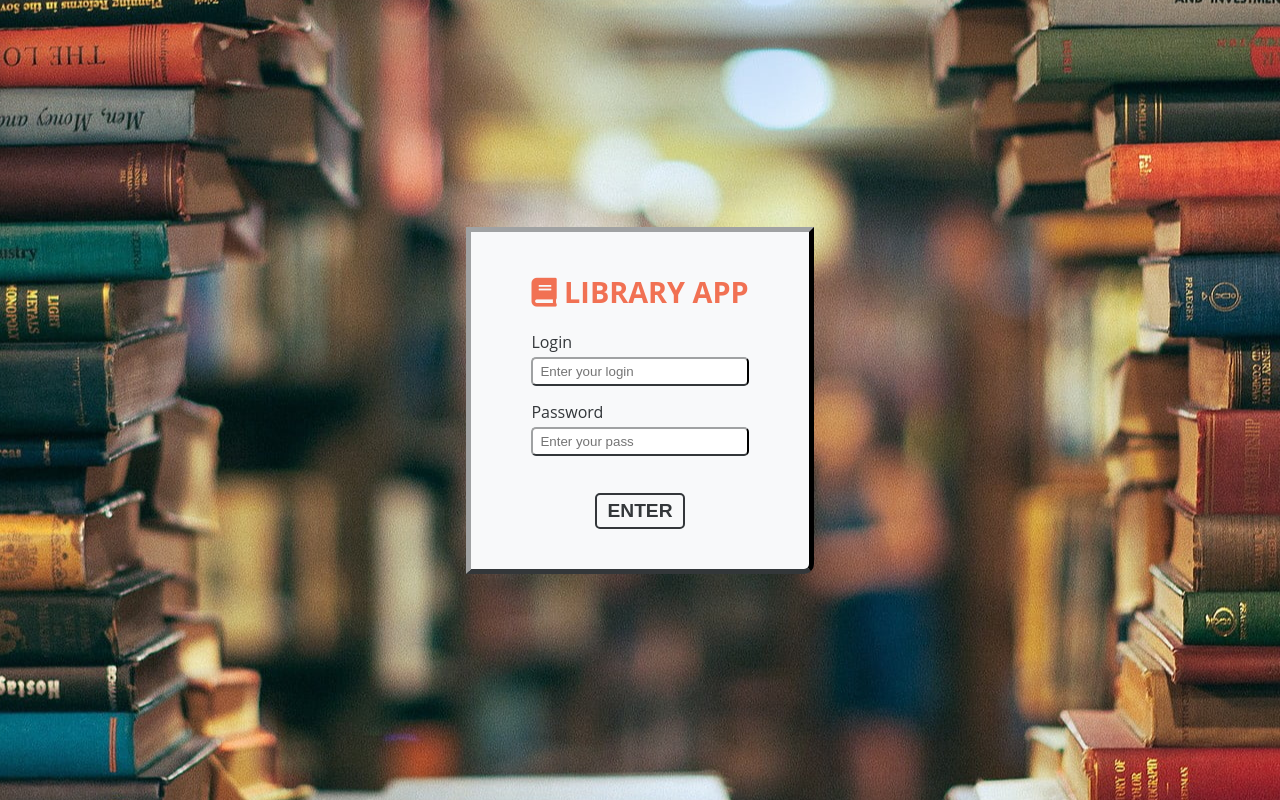
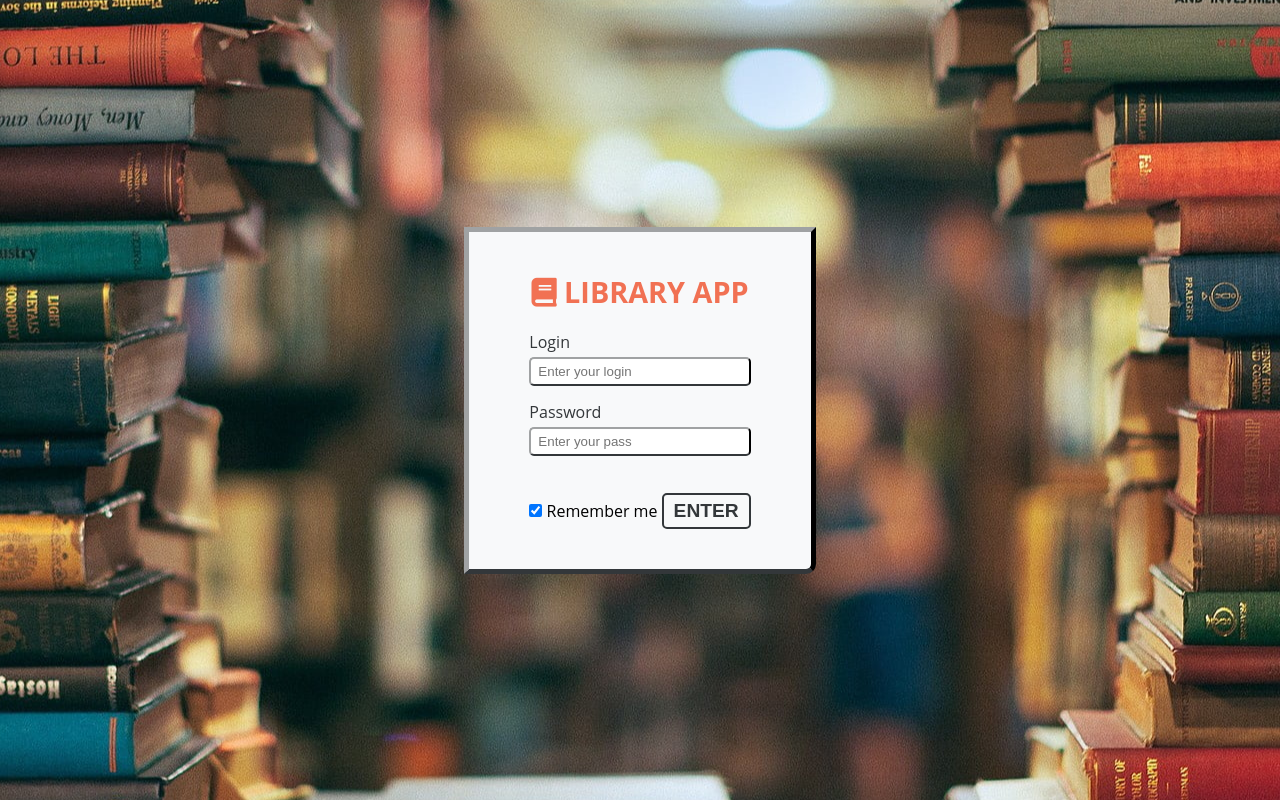
Before and after one commit to VladChaka/angular6.1.2, an Angular app in the folder public/: page /login in a window 1280 px wide. Built offline with nearby package versions, Linux system fonts and the light colour scheme.

Commit message:
remember input

```diff
--- a/public/src/app/component/authentication-form/authentication-form.component.html
+++ b/public/src/app/component/authentication-form/authentication-form.component.html
@@ -9,6 +9,9 @@
     <input type="password" #pass placeholder="Enter your pass">
     <!-- <span [hidden]="this.authenticationService.loginError == false">Incorrect login or password</span> -->
     <br><br>
+        <label>
+            <input type="checkbox" checked="checked" name="remember"> Remember me
+        </label>
     <button (click)="login(log.value, pass.value)" routerLink="/users">{{btnText}}</button>
 
 </form>
--- a/public/src/app/component/main-page/main-page.component.html
+++ b/public/src/app/component/main-page/main-page.component.html
@@ -1,5 +1,5 @@
 <div id="popupsContainer"
-     *ngIf="this.formService.showUserProfile || this.formService.showLibraryCard || this.formService.showFormAddUser">
+     *ngIf="showUserProfile || formService.showLibraryCard || formService.showFormAddUser">
     <form-add-user *ngIf="this.formService.showFormAddUser"
                    email-conflict="emailConflict"
                    login-conflict="loginConflict"
@@ -9,7 +9,7 @@
     <user-profile email-conflict="emailConflict"
                   user-profile="userProfile"
                   close-user-profile=" closeUserProfile"
-                  *ngIf="this.formService.showUserProfile"
+                  *ngIf="showUserProfile"
                   edit-user=" editUser"></user-profile>
     <library-card library-card=" libraryCard"
                   close-library-card=" closeLibraryCard"
--- a/public/src/app/component/main-page/main-page.component.ts
+++ b/public/src/app/component/main-page/main-page.component.ts
@@ -20,6 +20,8 @@ export class MainPageComponent implements OnInit {
     token: string;
 
     filterByDate: boolean = true;
+    showUserProfile: boolean;
+
 
     currentPage: number = 1;
     numberOfPages: number = 1;
@@ -27,7 +29,7 @@ export class MainPageComponent implements OnInit {
 
     constructor(
         protected userService: UserService,
-        protected formService: FormService,
+        private formService: FormService,
         protected remoteService: RemoteService,
         protected authenticationService: AuthenticationService,
         protected tokenService: TokenService
```
